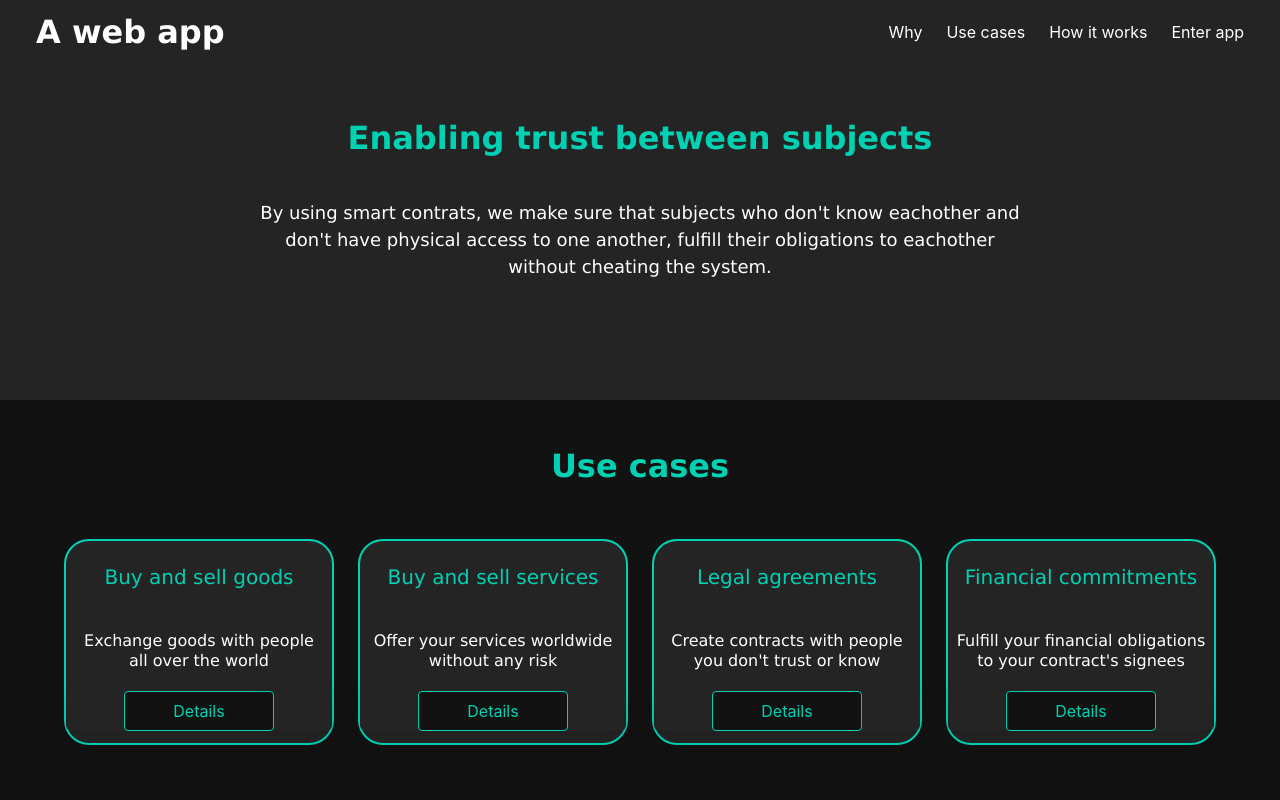
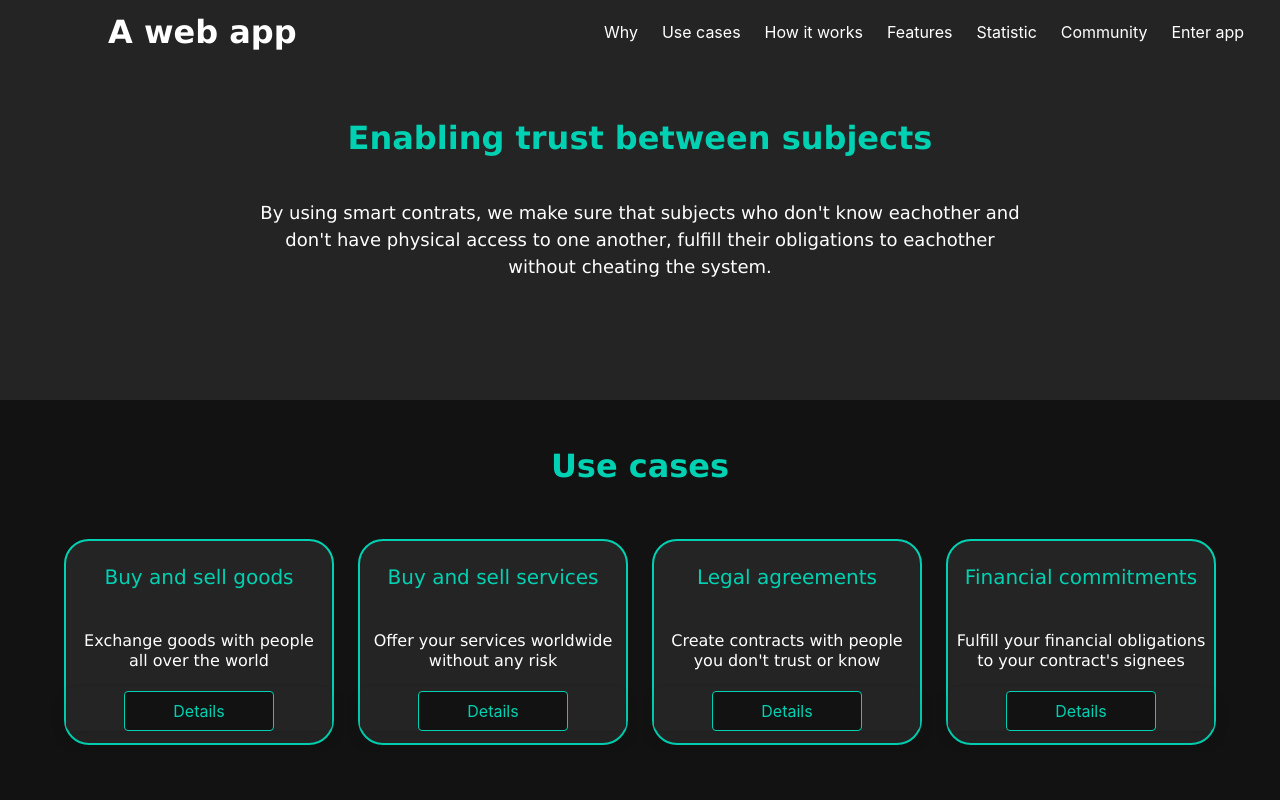
Before and after one commit to farinavito/Web3-Website, a Next.js app: page / in a window 1280 px wide. Shown: the top 800 px of the page. Built offline with nearby package versions, Linux system fonts and the light colour scheme.

Commit message:
added links to the navbar in index page

```diff
--- a/pages/index.js
+++ b/pages/index.js
@@ -21,6 +21,9 @@ const Homepage = () => {
                 <div className="navbar-menu">
                     <div className="container">
                         <div className="navbar-brand">
+                        <div className='navbar-item'></div>
+                        <div className='navbar-item'></div>
+                        <div className='navbar-item'></div>
                         <div className='navbar-item'></div>
                           <div className='navbar-item'>
                             <Link href='/'>
@@ -49,6 +52,27 @@ const Homepage = () => {
                   <div className='navbar-item'>
                     <Link href='/how-it-works'>
                         <a>How it works</a>
+                    </Link>
+                  </div>
+                </div>
+                <div className="navbar-end">
+                  <div className='navbar-item'>
+                    <Link href='/deployed-features'>
+                        <a>Features</a>
+                    </Link>
+                  </div>
+                </div>
+                <div className="navbar-end">
+                  <div className='navbar-item'>
+                    <Link href='/statistic'>
+                        <a>Statistic</a>
+                    </Link>
+                  </div>
+                </div>
+                <div className="navbar-end">
+                  <div className='navbar-item'>
+                    <Link href='/community'>
+                        <a>Community</a>
                     </Link>
                   </div>
                 </div>
```
